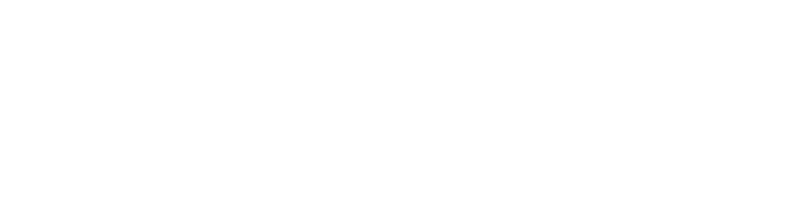
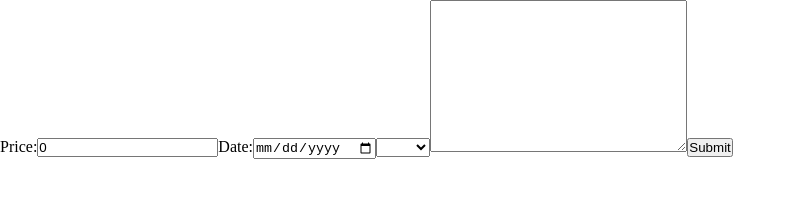
Before and after one commit to sandesa/Frontend_inlamning_4_Vue, a plain HTML site: page src/index.html in a window 1280 px wide. Shown: the whole page, without its empty margins (0-796 px from the left). Drawn offline with nearby package versions, Linux system fonts and the light colour scheme.

Commit message:
Lite grunder bara

```diff
--- a/src/index.html
+++ b/src/index.html
@@ -1,20 +1,60 @@
 <!DOCTYPE html>
 <html lang="en">
-
-<head>
-    <meta charset="UTF-8">
-    <meta name="viewport" content="width=device-width, initial-scale=1.0">
-    <title>Document</title>
-    <link rel="stylesheet" href="style.css">
+  <head>
+    <meta charset="UTF-8" />
+    <meta name="viewport" content="width=device-width, initial-scale=1.0" />
+    <title>Budget</title>
+    <link rel="stylesheet" href="style.css" />
     <script src="https://unpkg.com/vue@3/dist/vue.global.js"></script>
     <script src="main.js" defer></script>
-</head>
+    <script
+      src="https://kit.fontawesome.com/6d1964bbc6.js"
+      crossorigin="anonymous"
+    ></script>
+  </head>
 
-<body>
+  <body>
     <div id="app">
+      <div class="columns container">
+        <div class="column sidebar"></div>
 
+        <div class="column">
+          <form @submit.prevent="addExpense">
+            <label for="priceInput">Price:</label>
+            <input
+              type="number"
+              id="priceInput"
+              v-model.number="newExpense.price"
+            />
+
+            <label for="dateInput">Date:</label>
+            <input type="date" id="dateInput" v-model="newExpense.date" />
+
+            <select id="categoryInput" v-model="newExpense.category">
+              <option value="test1">Test1</option>
+              <option value="test2">Test2</option>
+              <option value="test3">Test3</option>
+              <option value="test4">Test4</option>
+            </select>
+
+            <label for="descriptionInput"></label>
+            <textarea
+              id="descriptionInput"
+              cols="30"
+              rows="10"
+              v-model="newExpense.desc"
+            ></textarea>
+
+            <input type="submit" value="Submit" />
+          </form>
+
+          <ul>
+            <li v-for="(exp, index) in expenses" :key="index">
+              {{exp.price}}, {{exp.date}} | {{exp.category}} | {{exp.desc}}
+            </li>
+          </ul>
+        </div>
+      </div>
     </div>
-
-</body>
-
+  </body>
 </html>
--- a/src/main.js
+++ b/src/main.js
@@ -1,14 +1,38 @@
 let app = Vue.createApp({
-    data() {
+  data() {
+    return {
+      newExpense: {
+        price: 0,
+        date: "",
+        desc: "",
+        category: "",
+      },
+      expenses: [],
+    };
+  },
+  computed: {},
+  methods: {
+    addExpense() {
+      if (
+        this.newExpense.category !== "" &&
+        this.newExpense.price > 0 &&
+        this.newExpense.date !== ""
+      ) {
+        this.expenses.push({
+          price: this.newExpense.price,
+          date: this.newExpense.date,
+          desc: this.newExpense.desc,
+          category: this.newExpense.category,
+        });
+        this.newExpense.price = 0;
+        this.newExpense.date = "";
+        this.newExpense.desc = "";
+        this.newExpense.category = "";
+      } else {
+        alert("Ej korrekt input");
+      }
+    },
+  },
+});
 
-    },
-    computed: {
-
-    },
-    methods: {
-
-    },
-
-})
-
-app.mount("#app")
+app.mount("#app");
```
